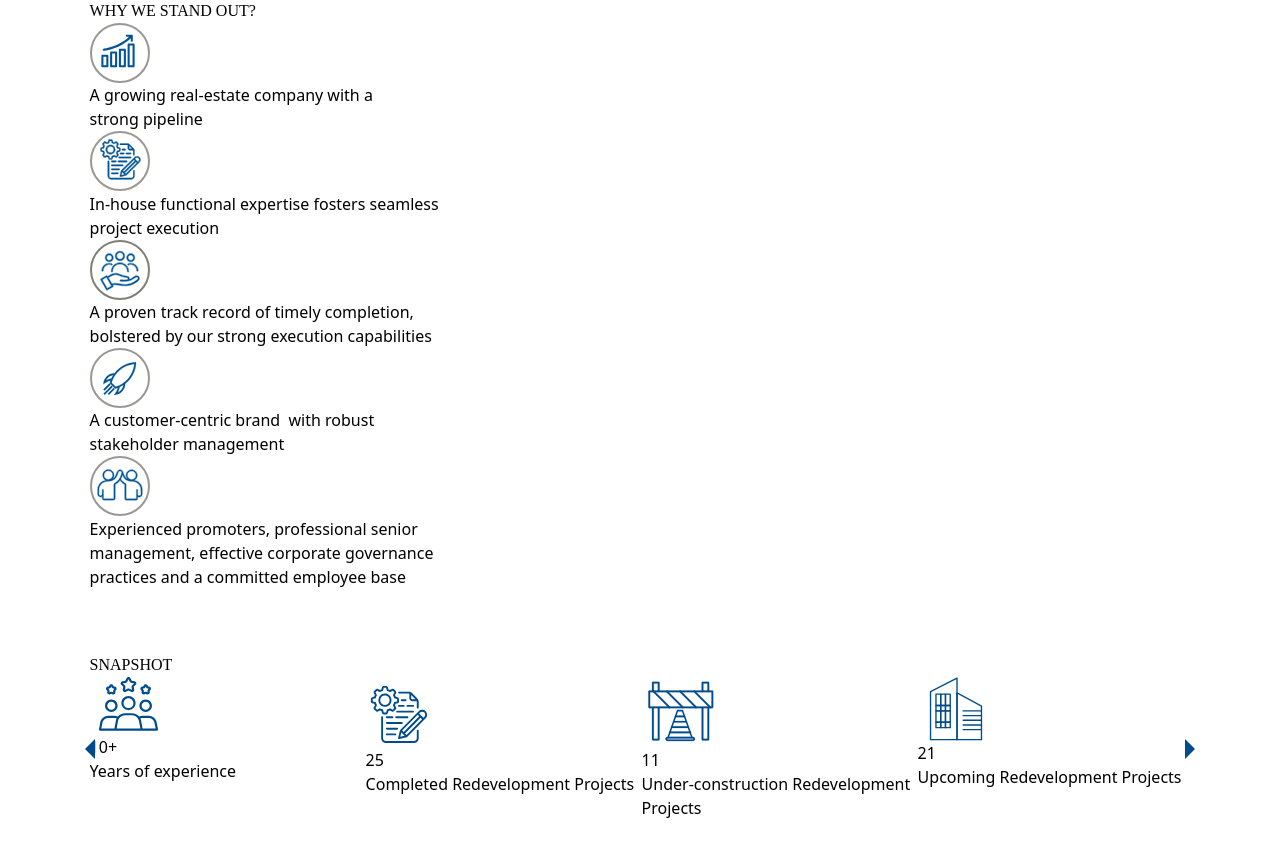
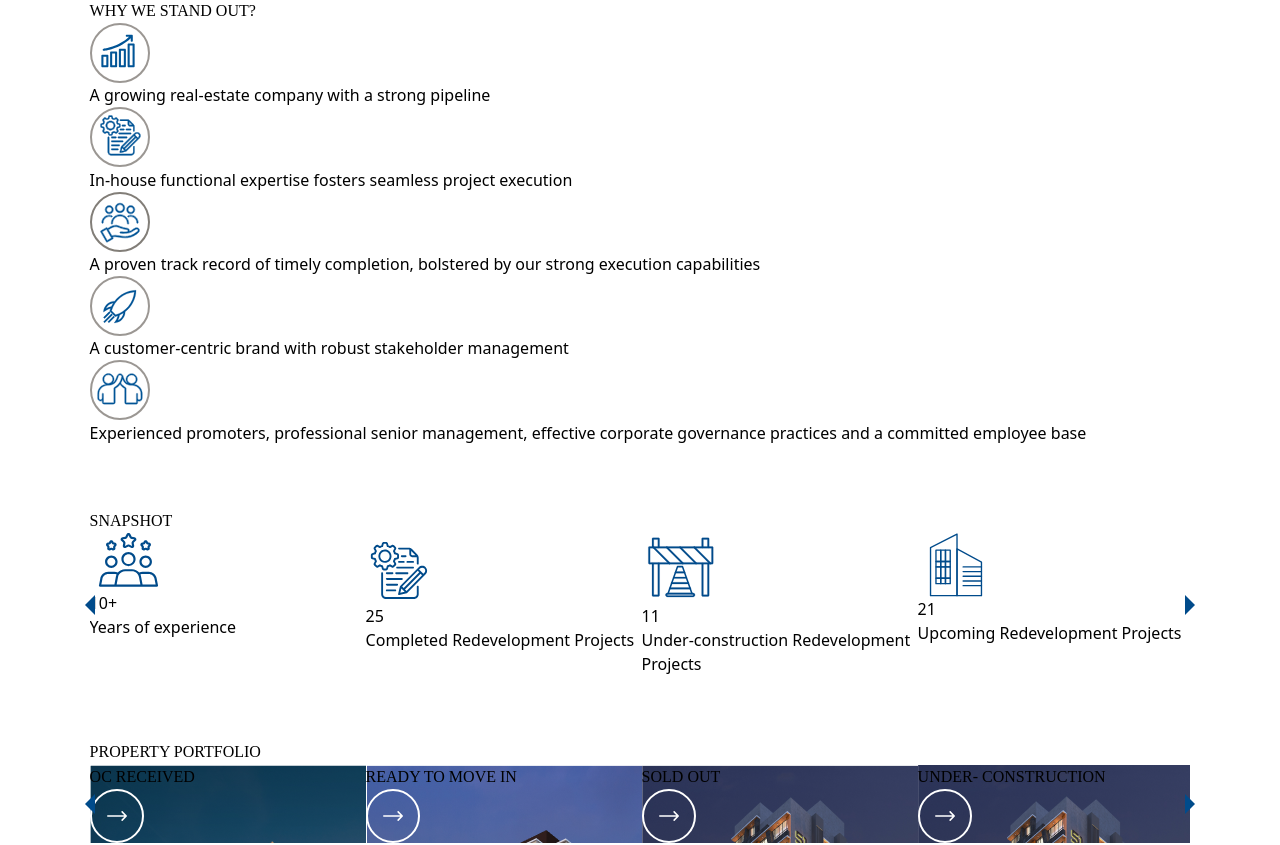
Before and after one commit to imhrishikesh7/pcpl, a React (Vite) app: page / in a window 1280 px wide. Shown: the part 1862-2707 px from the top of the page. Built offline with nearby package versions, Linux system fonts and the light colour scheme; a web font is replaced by a local one.

Commit message:
animation added on 18-12-24

```diff
--- a/package.json
+++ b/package.json
@@ -15,6 +15,7 @@
     "framer-motion": "^11.13.5",
     "react": "^18.3.1",
     "react-dom": "^18.3.1",
+    "react-intersection-observer": "^9.14.0",
     "react-slick": "^0.30.2",
     "slick-carousel": "^1.8.1"
   },
--- a/src/App.jsx
+++ b/src/App.jsx
@@ -10,7 +10,7 @@
     <div>
       <Navbar />
       <Home />
-      <div className="relative md:mt-[25%] mt-20">
+      <div className="relative md:mt-[17%] mt-20">
         <ContactForm />
         <div className="">
           <Footer />
--- a/src/Components/ContactForm.jsx
+++ b/src/Components/ContactForm.jsx
@@ -1,6 +1,7 @@
+
 const ContactForm = () => {
     return (
-        <div className="relative md:absolute md:-top-[35%] md:z-[1] md:left-1/2 md:transform md:-translate-x-1/2 md:translate-y-16 bg-black w-full m-auto md:w-[70%] lg:w-[65%] py-10 px-[10%] text-white shadow-lg">
+        <div className="relative md:absolute md:-top-[35%] md:z-[1] md:left-1/2 md:transform md:-translate-x-1/2 md:translate-y-16 bg-black w-full m-auto md:w-[70%] lg:w-[65%] py-16 px-[10%] text-white shadow-lg">
             <h2 className="text-sm tracking-wide uppercase  text-white">
                 Contact With Me
             </h2>
@@ -30,7 +31,7 @@
                 ></textarea>
                 <button
                     type="submit"
-                    className="bg-white text-black py-2 px-4 mt-4 w-full mx-auto block hover:bg-gray-200"
+                    className="bg-white sarala text-[14px] text-black py-2 px-4 mt-4 w-full mx-auto block hover:bg-gray-200"
                 >
                     SEND A MESSAGE
                 </button>
--- a/src/Components/Cover.jsx
+++ b/src/Components/Cover.jsx
@@ -46,7 +46,7 @@
     <div style={{ position: 'relative', width: '100%', height: '100vh' }}>
     {/* Video background */}
     <video
-      src="./public/home/PRANAV.webm"
+      src="./home/PRANAV.webm"
       autoPlay
       loop
       muted
--- a/src/Components/Portfolio.jsx
+++ b/src/Components/Portfolio.jsx
@@ -1,7 +1,9 @@
-import React from 'react'
+import React from 'react';
 import Slider from "react-slick";
 import "slick-carousel/slick/slick.css";
 import "slick-carousel/slick/slick-theme.css";
+import { motion } from 'framer-motion';
+
 const Portfolio = () => {
     const cards = [
         { id: 1, img: "./home/por1.png", title: "OC\nRECEIVED", link: "/" },
@@ -9,91 +11,84 @@
         { id: 3, img: "./home/por3.png", title: "SOLD OUT", link: "/" },
         { id: 4, img: "./home/por4.png", title: "UNDER-\nCONSTRUCTION", link: "/" },
         { id: 5, img: "./home/por5.png", title: "UPCOMING", link: "/" },
+    ];
 
-    ];
     const NextArrow = ({ onClick }) => (
-        <div
-            className="custom-arrow custom-next"
-            onClick={onClick}
-        >
-            {/* Classic Right Arrow */}
+        <div className="custom-arrow custom-next" onClick={onClick}>
             <span className="arrow-right"></span>
         </div>
     );
 
     const PrevArrow = ({ onClick }) => (
-        <div
-            className="custom-arrow custom-prev"
-            onClick={onClick}
-        >
-            {/* Classic Left Arrow */}
+        <div className="custom-arrow custom-prev" onClick={onClick}>
             <span className="arrow-left"></span>
         </div>
     );
 
     const settings = {
-        dots: false, // Disable dots
+        dots: false,
         infinite: true,
-        speed: 500,
+        speed: 800, // Increased speed for smoother transitions
         slidesToShow: 4,
         slidesToScroll: 1,
-        nextArrow: <NextArrow />, // Custom Next Arrow
-        prevArrow: <PrevArrow />, // Custom Prev Arrow
+        nextArrow: <NextArrow />,
+        prevArrow: <PrevArrow />,
         responsive: [
-            {
-                breakpoint: 1024,
-                settings: {
-                    slidesToShow: 3,
-                },
-            },
-            {
-                breakpoint: 768,
-                settings: {
-                    slidesToShow: 2,
-                },
-            },
-            {
-                breakpoint: 480,
-                settings: {
-                    slidesToShow: 1,
-                },
-            },
+            { breakpoint: 1024, settings: { slidesToShow: 3 } },
+            { breakpoint: 768, settings: { slidesToShow: 2 } },
+            { breakpoint: 480, settings: { slidesToShow: 1 } },
         ],
     };
+
     return (
         <div className='marginal'>
-            <h1 className="viaoda md:text-4xl text-3xl my-5 text-center md:mb-6 ml12-1">PROPERTY PORTFOLIO</h1>
+            <motion.h1 className="viaoda md:text-4xl text-3xl my-5 text-center md:mb-6 ml12-1"
+             initial={{ opacity: 0, scale: 0.8 }}
+             whileInView={{ opacity: 1, scale: 1 }}
+             viewport={{ once: false }} // Allow the animation to repeat as the card comes into view
+             transition={{
+                 duration: 0.5, // Increased duration for smoother transitions
+                 ease: 'linear', // Use easeOut for smoother deceleration
+             }}
+            >PROPERTY PORTFOLIO</motion.h1>
             <Slider {...settings}>
-                {cards.map((card) => (
-                    <div
+                {cards.map((card, index) => (
+                    <motion.div
                         key={card.id}
-                        className={`p-4
-            }`}
+                        className={`p-4`}
+                        initial={{ opacity: 0, y: 50 }}
+                        whileInView={{ opacity: 1, y: 0 }}
+                        viewport={{ once: false }} // Allow the animation to repeat as the card comes into view
+                        transition={{
+                            duration: 0.8, // Increased duration for smoother transitions
+                            delay: index * 0.2,
+                            type: 'tween',
+                            stiffness: 100,
+                            damping: 25,
+                            ease: 'easeOut', // Use easeOut for smoother deceleration
+                        }}
                     >
                         <div
-                            className="text-4xl mb-2 m-auto flex items-end bg-no-repeat bg-center bg-contain w-full h-[420px] "
-                            style={{
-                                backgroundImage: `url(${card.img})`,
-                            }}
+                            className="text-4xl mb-2 m-auto flex items-end bg-no-repeat bg-center bg-contain w-full h-[420px]"
+                            style={{ backgroundImage: `url(${card.img})` }}
                         >
                             <div className='w-full h-[22%] flex items-center justify-between mb-4'>
                                 <div className='w-[65%] h-full flex items-center p-4 bg-[#005496] bg-opacity-70'>
                                     <h4 className='viaoda text-white text-[22px] leading-[30px] whitespace-pre-line'>{card.title}</h4>
                                 </div>
                                 <div className='w-[35%] h-full flex items-center justify-center p-4'>
-                                    <a href={card.link} className=' '><img src="./home/cta.svg" alt="" /></a>
+                                    <a href={card.link}><img src="./home/cta.svg" alt="" /></a>
                                 </div>
-
                             </div>
                         </div>
 
                         <h1 className="text-4xl mb-2 text-[#004b8b]">{card.value}</h1>
                         <div className="text-base text-gray-500 whitespace-pre-line">{card.text}</div>
-                    </div>
+                    </motion.div>
                 ))}
             </Slider>
         </div>
-    )
+    );
 }
 
-export default Portfolio
+export default Portfolio;
--- a/src/Components/Snapshots.jsx
+++ b/src/Components/Snapshots.jsx
@@ -1,9 +1,11 @@
 import React from "react";
+import { useInView } from "react-intersection-observer";
+import { motion } from "framer-motion";
 import Slider from "react-slick";
 import "slick-carousel/slick/slick.css";
 import "slick-carousel/slick/slick-theme.css";
+const Snapshots = () => {
 
-const Snapshots = () => {
   const cards = [
     { id: 1, icon: "./home/c1.svg", value: "10+", text: "Years of\nexperience" },
     { id: 2, icon: "./home/c2.svg", value: "25", text: "Completed\nRedevelopment Projects" },
@@ -15,72 +17,94 @@
     { id: 8, icon: "./home/c8.svg", value: "1970+", text: "Happy families\nserved" },
   ];
 
-  // Custom Arrow Components
+  const Counter = ({ value }) => {
+    const { ref, inView } = useInView({ triggerOnce: true });
+    const [count, setCount] = React.useState(0);
+    const numericValue = parseInt(value, 10);
+    const suffix = value.replace(/[\d]/g, "");
+
+    React.useEffect(() => {
+      if (inView && numericValue) {
+        let start = 0;
+        const duration = 1500;
+        const increment = numericValue / (duration / 10);
+
+        const counter = setInterval(() => {
+          start += increment;
+          if (start >= numericValue) {
+            setCount(numericValue);
+            clearInterval(counter);
+          } else {
+            setCount(Math.ceil(start));
+          }
+        }, 10);
+      }
+    }, [inView, numericValue]);
+
+    return (
+      <motion.h1
+        ref={ref}
+        className="text-4xl mb-2 text-[#004b8b]"
+        key={count} // Key ensures re-animation on value change
+        initial={{ scale: 0.8, opacity: 0 }}
+        animate={{ scale: 1, opacity: 1 }}
+        exit={{ scale: 0.8, opacity: 0 }}
+        transition={{ duration: 0.5, ease: "easeOut" }}
+      >
+        {count}
+        {suffix}
+      </motion.h1>
+    );
+  };
+
   const NextArrow = ({ onClick }) => (
-    <div
-      className="custom-arrow custom-next"
-      onClick={onClick}
-    >
-      {/* Classic Right Arrow */}
+    <div className="custom-arrow custom-next" onClick={onClick}>
       <span className="arrow-right"></span>
     </div>
   );
 
   const PrevArrow = ({ onClick }) => (
-    <div
-      className="custom-arrow custom-prev"
-      onClick={onClick}
-    >
-      {/* Classic Left Arrow */}
+    <div className="custom-arrow custom-prev" onClick={onClick}>
       <span className="arrow-left"></span>
     </div>
   );
 
   const settings = {
-    dots: false, // Disable dots
+    dots: false,
     infinite: true,
     speed: 500,
     slidesToShow: 4,
     slidesToScroll: 1,
-    nextArrow: <NextArrow />, // Custom Next Arrow
-    prevArrow: <PrevArrow />, // Custom Prev Arrow
+    nextArrow: <NextArrow />,
+    prevArrow: <PrevArrow />,
     responsive: [
-      {
-        breakpoint: 1024,
-        settings: {
-          slidesToShow: 3,
-        },
-      },
-      {
-        breakpoint: 768,
-        settings: {
-          slidesToShow: 2,
-        },
-      },
-      {
-        breakpoint: 480,
-        settings: {
-          slidesToShow: 1,
-        },
-      },
+      { breakpoint: 1024, settings: { slidesToShow: 3 } },
+      { breakpoint: 768, settings: { slidesToShow: 2 } },
+      { breakpoint: 480, settings: { slidesToShow: 1 } },
     ],
   };
 
   return (
     <div className="marginal">
-      <h1 className="viaoda md:text-4xl text-3xl my-5 text-center md:mb-6">SNAPSHOT</h1>
+      <motion.h1 className="viaoda md:text-4xl text-3xl my-5 text-center md:mb-6"
+       initial={{ opacity: 0, scale: 0.8 }}
+       whileInView={{ opacity: 1, scale: 1 }}
+       viewport={{ once: false }} // Allow the animation to repeat as the card comes into view
+       transition={{
+           duration: 0.5, // Increased duration for smoother transitions
+           ease: 'linear', // Use easeOut for smoother deceleration
+       }}
+      >SNAPSHOT</motion.h1>
       <Slider {...settings}>
-        {cards.map((card, index) => (
+        {cards.map((card) => (
           <div
             key={card.id}
-            className={`p-6 mb-12 bg-white text-center flex flex-col items-center justify-center ${
-              index % 4 !== 4 ? "md:border-r border-gray-300" : ""
-            }`}
+            className="p-6 mb-12 bg-white text-center flex flex-col items-center justify-center"
           >
             <div className="text-4xl mb-2 w-[70px] h-[70px] m-auto text-blue-500">
               <img src={card.icon} alt="" />
             </div>
-            <h1 className="text-4xl mb-2 text-[#004b8b]">{card.value}</h1>
+            <Counter value={card.value} />
             <div className="text-base text-gray-500 whitespace-pre-line">{card.text}</div>
           </div>
         ))}
--- a/src/Components/Standout.jsx
+++ b/src/Components/Standout.jsx
@@ -1,36 +1,88 @@
-import React from 'react'
+import React from "react";
+import { motion } from "framer-motion";
+const Standout = () => {
+  const containerVariants = {
+    hidden: { opacity: 0 },
+    visible: {
+      opacity: 1,
+      transition: {
+        staggerChildren: 0.2,
+      },
+    },
+  };
 
-const Standout = () => {
+  const childVariants = {
+    hidden: { opacity: 0, y: 20 },
+    visible: { opacity: 1, y: 0, transition: { duration: 0.6, ease: "easeOut" } },
+  };
+
   return (
-    <div className='marginal md:flex justify-center'>
-      <div className='md:w-[49%]'>
-        <img src="./home/standout.png" alt="" />
-      </div>
-      <div className='md:w-[40%]  md:ml-[4%] m flex flex-col justify-evenly'>
-        <h1 className='viaoda md:text-4xl text-3xl my-5 md:text-left text-center md:mb-6 '>WHY WE STAND OUT?</h1>
-        <div className='flex w-full items-center py-4 md:border-0 border-b border-gray-400'>
-          <img src="./home/s1.svg" className='mr-5' alt="" />
-          <p>A growing real-estate company with a <br /> strong pipeline</p>
-        </div>
-        <div className='flex w-full items-center py-4 md:border-0 border-b border-gray-400'>
-          <img src="./home/s2.svg" className='mr-5' alt="" />
-          <p>In-house functional expertise fosters seamless <br /> project execution</p>
-        </div>
-        <div className='flex w-full items-center py-4 md:border-0 border-b border-gray-400'>
-          <img src="./home/s4.svg" className='mr-5' alt="" />
-          <p>A proven track record of timely completion, <br />bolstered by our strong execution capabilities</p>
-        </div>
-        <div className='flex w-full items-center py-4 md:border-0 border-b border-gray-400'>
-          <img src="./home/s3.svg" className='mr-5' alt="" />
-          <p>A customer-centric brand  with robust <br /> stakeholder management</p>
-        </div>
-        <div className='flex w-full items-center py-4 md:border-0 border-b border-gray-400'>
-          <img src="./home/s5.svg" className='mr-5' alt="" />
-          <p>Experienced promoters, professional senior <br /> management, effective corporate governance <br /> practices and a committed employee base</p>
-        </div>
-      </div>
-    </div>
-  )
-}
+    <motion.div
+      className="marginal md:flex justify-center"
+      initial="hidden"
+      whileInView="visible"
+      viewport={{ once: true, amount: 0.2 }}
+      variants={containerVariants}
+    >
+      <motion.div className="md:w-[49%]" variants={childVariants}>
+        <img src="./home/standout.png" alt="Standout" />
+      </motion.div>
 
-export default Standout
+      <motion.div
+        className="md:w-[40%] md:ml-[4%] m flex flex-col justify-evenly"
+        variants={containerVariants}
+      >
+        <motion.h1
+          className="viaoda md:text-4xl text-3xl my-5 md:text-left text-center md:mb-6"
+          initial={{ opacity: 0, scale: 0.8 }}
+          whileInView={{ opacity: 1, scale: 1 }}
+          viewport={{ once: false }} // Allow the animation to repeat as the card comes into view
+          transition={{
+              duration: 0.5, // Increased duration for smoother transitions
+              ease: 'linear', // Use easeOut for smoother deceleration
+          }}
+        >
+          WHY WE STAND OUT?
+        </motion.h1>
+
+        {[
+          {
+            img: "./home/s1.svg",
+            text: "A growing real-estate company with a strong pipeline",
+          },
+          {
+            img: "./home/s2.svg",
+            text:
+              "In-house functional expertise fosters seamless project execution",
+          },
+          {
+            img: "./home/s4.svg",
+            text:
+              "A proven track record of timely completion, bolstered by our strong execution capabilities",
+          },
+          {
+            img: "./home/s3.svg",
+            text:
+              "A customer-centric brand with robust stakeholder management",
+          },
+          {
+            img: "./home/s5.svg",
+            text:
+              "Experienced promoters, professional senior management, effective corporate governance practices and a committed employee base",
+          },
+        ].map(({ img, text }, index) => (
+          <motion.div
+            key={index}
+            className="flex w-full items-center py-4 md:border-0 border-b border-gray-400"
+            variants={childVariants}
+          >
+            <img src={img} className="mr-5" alt="" />
+            <p>{text}</p>
+          </motion.div>
+        ))}
+      </motion.div>
+    </motion.div>
+  );
+};
+
+export default Standout;
```
Also changed, not shown: src/Components/Footer.jsx (+18 -2 lines), src/Components/Network.jsx (+9 -1 lines), 2 other files (tests, documents, lock files or other folders).
